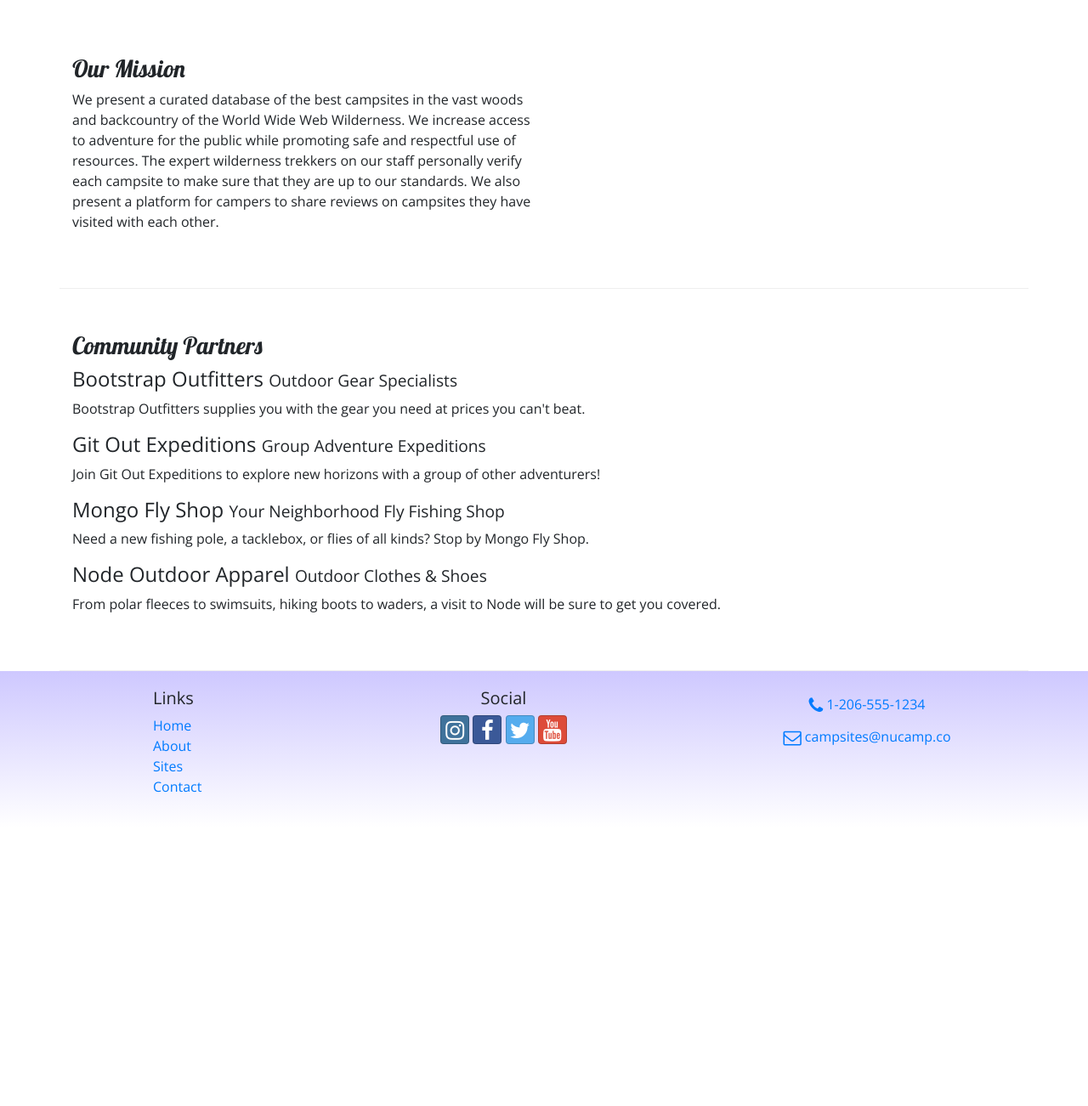
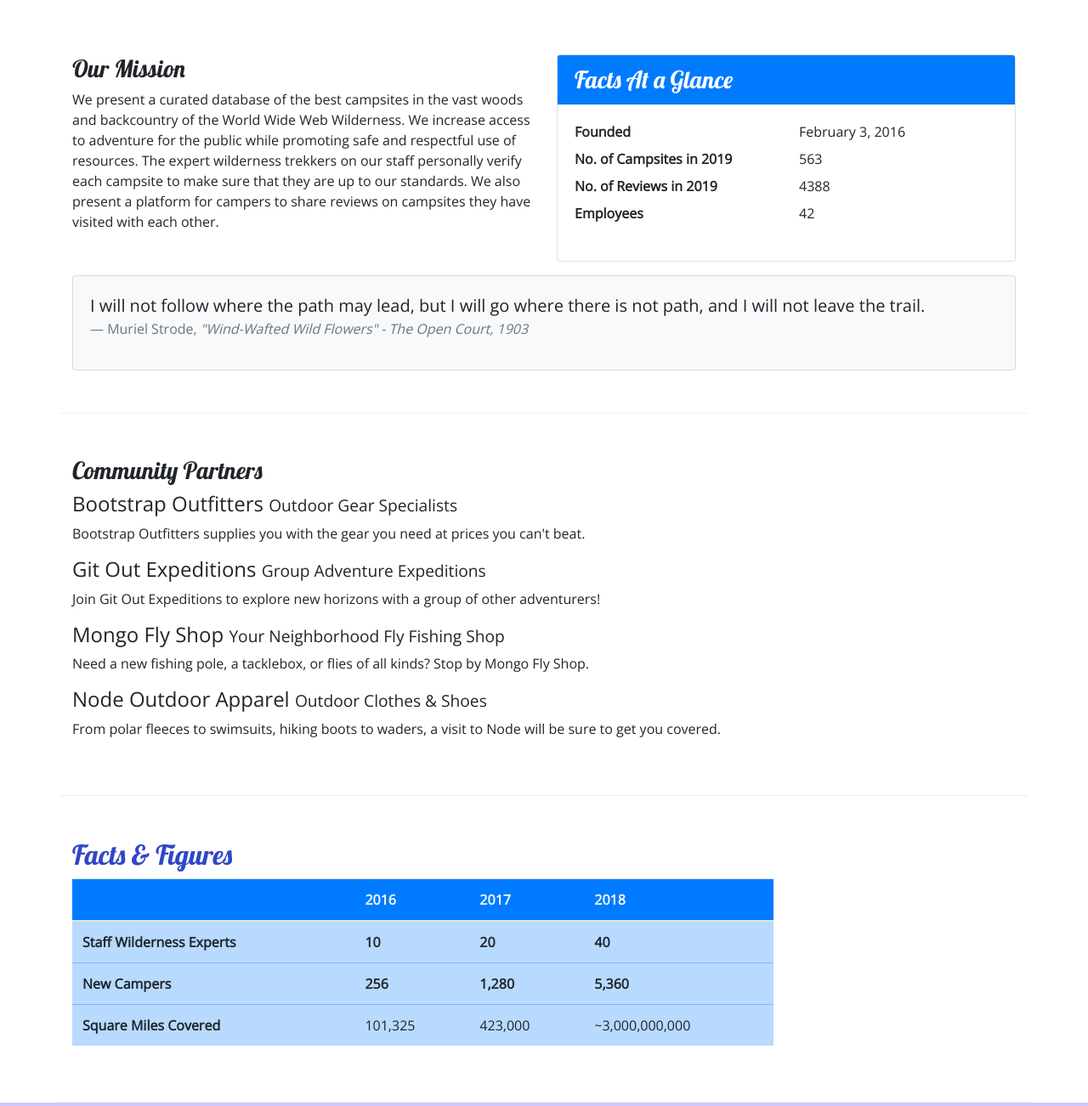
Before and after one commit to ChadMunsey/newcampsite, a website: page aboutus.html in a window 1280 px wide. Shown: the part 340-1642 px from the top of the page at 85% size. Before the commit the page ends 1314 px from the top, so only its background shows below. Drawn offline with nearby package versions, Linux system fonts and the light colour scheme.

Commit message:
tables and cards

```diff
--- a/aboutus.html
+++ b/aboutus.html
@@ -61,6 +61,34 @@
                 <h3>Our Mission</h3>
                 <p>We present a curated database of the best campsites in the vast woods and backcountry of the World Wide Web Wilderness. We increase access to adventure for the public while promoting safe and respectful use of resources. The expert wilderness trekkers on our staff personally verify each campsite to make sure that they are up to our standards. We also present a platform for campers to share reviews on campsites they have visited with each other.</p>
             </div>
+            <div class="col-sm-6">
+                <div class="card">
+                    <h3 class="card-header bg-primary text-white">Facts At a Glance</h3>
+                    <div class="card-body">
+                        <dl class="row">
+                            <dt class="col-6">Founded</dt>
+                            <dd class="col-6">February 3, 2016</dd>
+                            <dt class="col-6">No. of Campsites in 2019</dt>
+                            <dd class="col-6">563</dd>
+                            <dt class="col-6">No. of Reviews in 2019</dt>
+                            <dd class="col-6">4388</dd>
+                            <dt class="col-6">Employees</dt>
+                            <dd class="col-6">42</dd>
+                        </dl>
+                    </div>
+                </div>
+            </div>
+
+            <div class="col">
+                <div class="card bg-light mt-3">
+                    <blockquote class="blockquote card-body">
+                        <p class="mb-0">I will not follow where the path may lead, but I will go where there is not path, and I will not leave the trail.</p>
+                        <footer class="blockquote-footer">Muriel Strode,
+                            <cite title="Source Title">"Wind-Wafted Wild Flowers" - The Open Court, 1903</cite>
+                        </footer>
+                    </blockquote>
+                </div>
+            </div>
         </div>
 
         <div class="row row-content">
@@ -76,9 +104,47 @@
                 <p class="d-none d-sm-block">From polar fleeces to swimsuits, hiking boots to waders, a visit to Node will be sure to get you covered.</p>
             </div>
         </div>
+
+        <div class="row row-content">
+            <div class="col-sm-9">
+                <h2>Facts &amp; Figures</h2>
+                <div class="table-responsive">
+                    <table class="table table-stripe">
+                        <thead>
+                            <tr class="bg-primary text-light">
+                                <th></th>
+                                <th>2016</th>
+                                <th>2017</th>
+                                <th>2018</th>
+                            </tr>
+                        </thead>
+                        <tbody class="table-primary">
+                            <tr>
+                                <th>Staff Wilderness Experts</th>
+                                <th>10</th>
+                                <th>20</th>
+                                <th>40</th>
+                            </tr>
+                            <tr>
+                                <th>New Campers</th>
+                                <th>256</th>
+                                <th>1,280</th>
+                                <th>5,360</th>
+                            </tr>
+                            <tr>
+                                <th>Square Miles Covered</th>
+                                <td>101,325</td>
+                                <td>423,000</td>
+                                <td>~3,000,000,000</td>
+                            </tr>
+                        </tbody>
+                    </table>
+                </div>
+            </div>
+        </div>
     </div>
 
-    <footer>
+    <footer class="site-footer">
         <div class="container">
             <div class="row">
                 <div class="col-4 col-sm-2 offset-1">
--- a/css/styles.css
+++ b/css/styles.css
@@ -14,7 +14,7 @@ header h2 {
     color: #CEC8FF;
 }
 
-footer {
+.site-footer {
     background-image: linear-gradient(#CEC8FF, white);
     padding: 20px 0;
 }
```
Also changed, not shown: contactus.html (+1 -1 lines), index.html (+1 -1 lines).
